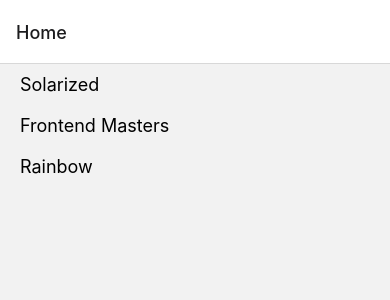
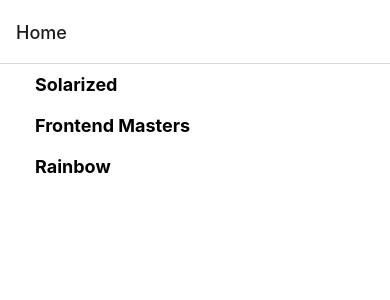
Before and after one commit to Nkaka23dev/React-native-playground, a React Native app: screen /Home in a window 390 px wide. Shown: the top 300 px of the page. Built offline with nearby package versions, Linux system fonts and the light colour scheme.

Commit message:
feat: done

```diff
--- /dev/null
+++ b/components/PlatePreview.js
@@ -0,0 +1,20 @@
+import { StyleSheet, Text } from 'react-native'
+import React from 'react'
+import { TouchableOpacity } from 'react-native'
+
+export default function PlatePreview({ handlePress, colorPalette }) {
+    return (
+        <TouchableOpacity onPress={handlePress}>
+            <Text style={styles.myText}>{colorPalette.paletteName}</Text>
+        </TouchableOpacity>
+    )
+}
+
+const styles = StyleSheet.create({
+    myText: {
+        fontSize: 18,
+        fontWeight: '700',
+        paddingHorizontal: 20,
+        paddingVertical: 10
+    }
+});
--- a/screens/Home.js
+++ b/screens/Home.js
@@ -1,31 +1,26 @@
-import { View, Text, StyleSheet, FlatList } from 'react-native'
+import { FlatList, StyleSheet } from 'react-native'
 import React from 'react'
-import { TouchableOpacity } from 'react-native'
+import PlatePreview from '../components/PlatePreview'
 
 export default function Home({ navigation }) {
     return (
         <FlatList
             data={COLOR_PALETTES}
+            style={styles.container}
             keyExtractor={item => item.paletteName}
             renderItem={({ item }) => (
-                <TouchableOpacity onPress={() => {
-                    navigation.navigate('ColorPlatte', item)
-                }}>
-                    <Text style={styles.myText}>{item.paletteName}</Text>
-                </TouchableOpacity>
+                <PlatePreview
+                    handlePress={() => {
+                        navigation.navigate('ColorPlatte', item)
+                    }}
+                    colorPalette={item}
+                />
             )}
 
         />
 
     )
 }
-const styles = StyleSheet.create({
-    myText: {
-        fontSize: 18,
-        paddingHorizontal: 20,
-        paddingVertical: 10
-    }
-});
 const RAINBOW = [
     { colorName: 'Red', hexCode: '#FF0000' },
     { colorName: 'Orange', hexCode: '#FF7F00' },
@@ -65,3 +60,10 @@
     { paletteName: 'Frontend Masters', colors: FRONTEND_MASTERS },
     { paletteName: 'Rainbow', colors: RAINBOW },
 ];
+
+const styles = StyleSheet.create({
+    container: {
+        backgroundColor: 'white',
+        paddingHorizontal: 15
+    }
+})
```
